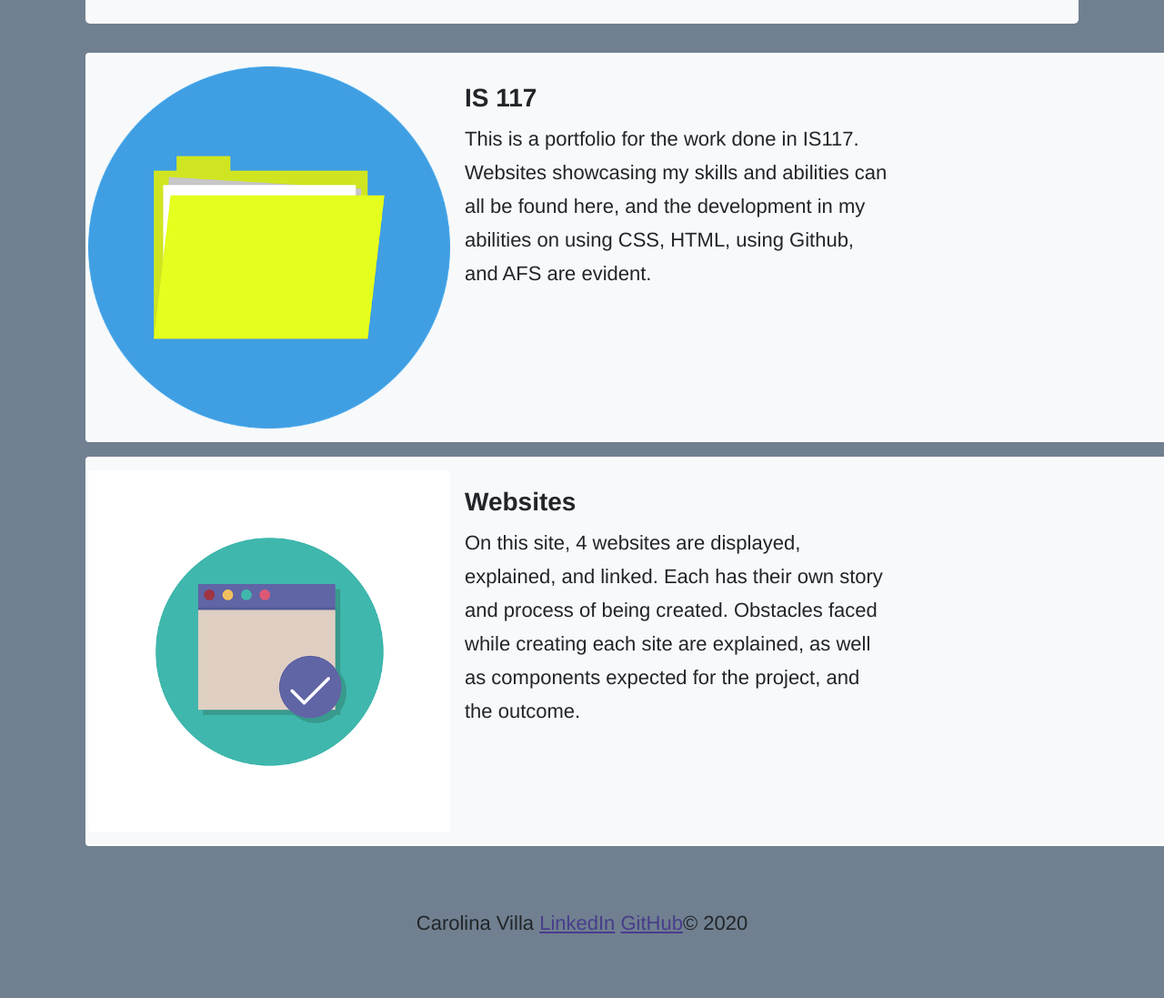
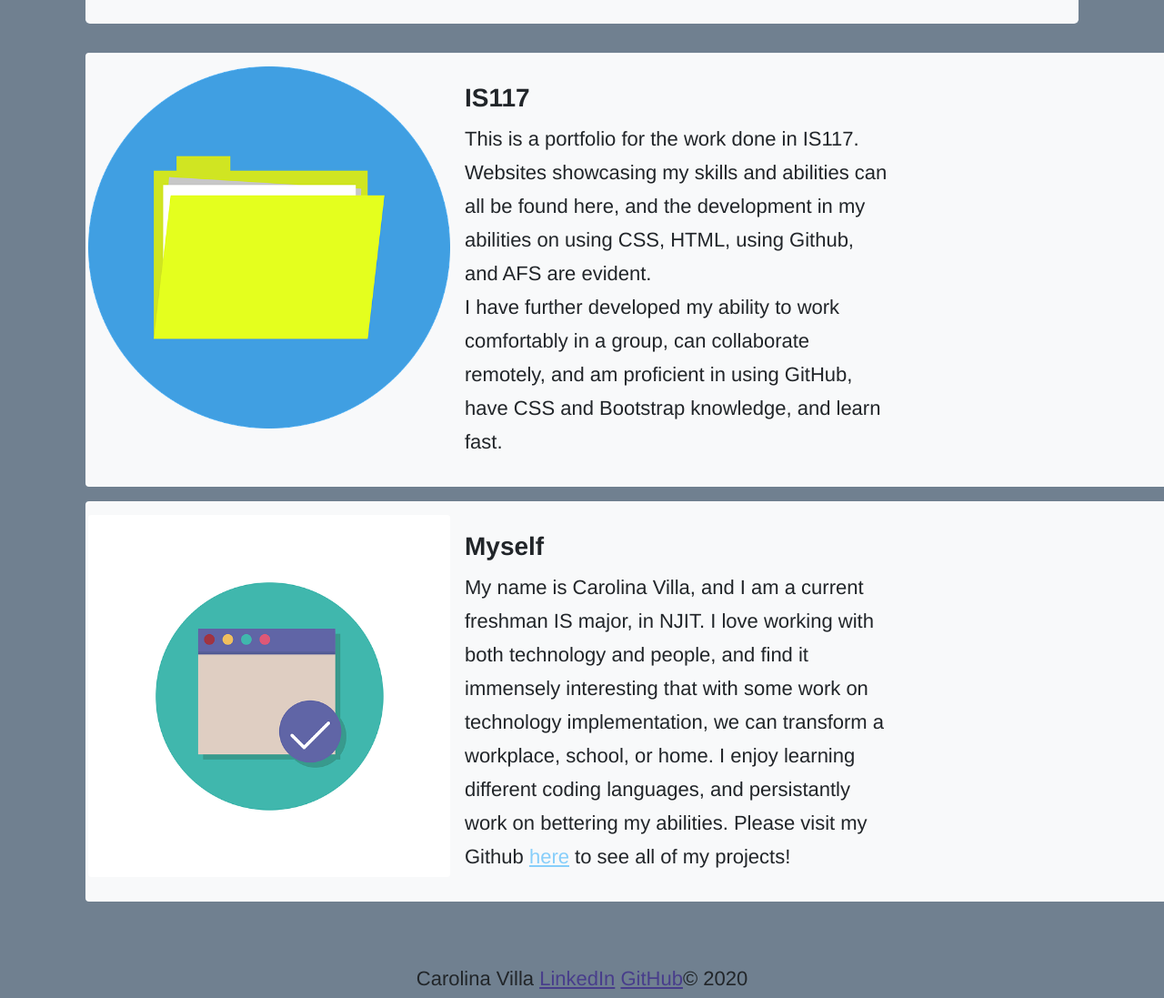
Before and after one commit to cjv9/CVPortfolio, a plain HTML site: page about.html in a window 1280 px wide. Shown: the part 380-1477 px from the top of the page at 91% size. Before the commit the page ends 1452 px from the top, so only its background shows below. Drawn offline with nearby package versions, Linux system fonts and the light colour scheme.

Commit message:
task: update 'about'

```diff
--- a/about.html
+++ b/about.html
@@ -91,10 +91,12 @@
                     </div>
                     <div class="col-md-5">
                         <div class="card-body">
-                            <h4 class="card-title">IS 117 </h4>
+                            <h4 class="card-title">IS117 </h4>
                             <p class="card-text">
                                 This is a portfolio for the work done in IS117. Websites showcasing my skills and abilities can all be found here, and the
-                                development in my abilities on using CSS, HTML, using Github, and AFS are evident.
+                                development in my abilities on using CSS, HTML, using Github, and AFS are evident.<br>
+                                I have further developed my ability to work comfortably in a group, can collaborate remotely, and am proficient in using GitHub, have CSS and Bootstrap
+                                knowledge, and learn fast.
 
 
 
@@ -115,10 +117,12 @@
                     </div>
                     <div class="col-md-5">
                         <div class="card-body">
-                            <h4 class="card-title">Websites</h4>
+                            <h4 class="card-title">Myself</h4>
                             <p class="card-text">
-                                On this site, 4 websites are displayed, explained, and linked. Each has their own story and process of being created.
-                                Obstacles faced while creating each site are explained, as well as components expected for the project, and the outcome.
+                                My name is Carolina Villa, and I am a current freshman IS major, in NJIT. I love working with both technology and people, and find it immensely
+                                interesting that with some work on technology implementation, we can transform a workplace, school, or home. I enjoy learning different coding languages,
+                                and persistantly work on bettering my abilities.
+                                Please visit my Github  <a href="https://github.com/cjv9" style="color:lightskyblue">here</a> to see all of my projects!
 
                             </p>
                         </div>
```
